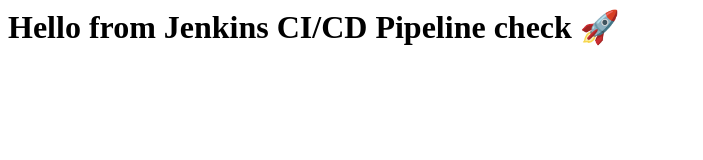
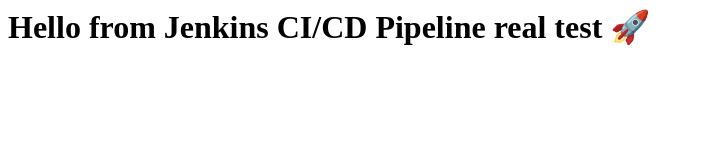
Before and after one commit to firozahmed9999/myfirstpipeline, a plain HTML site: page index.html in a window 1280 px wide. Shown: the whole page, without its empty margins (0-703 px from the left). Drawn offline with Linux system fonts and the light colour scheme.

Commit message:
real test

```diff
--- a/index.html
+++ b/index.html
@@ -1 +1 @@
-<h1>Hello from Jenkins CI/CD Pipeline check 🚀</h1>
+<h1>Hello from Jenkins CI/CD Pipeline real test 🚀</h1>
```
